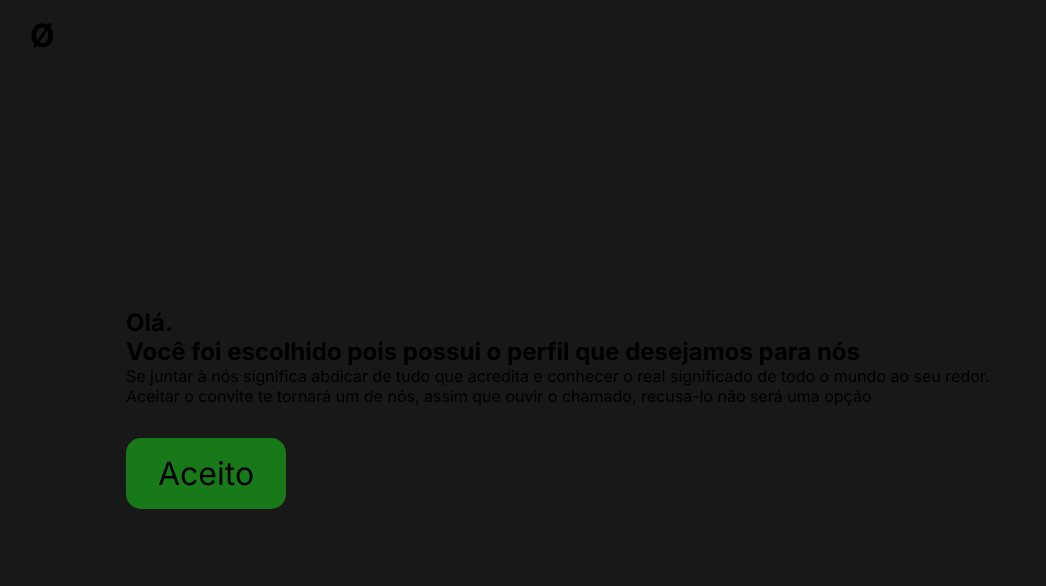
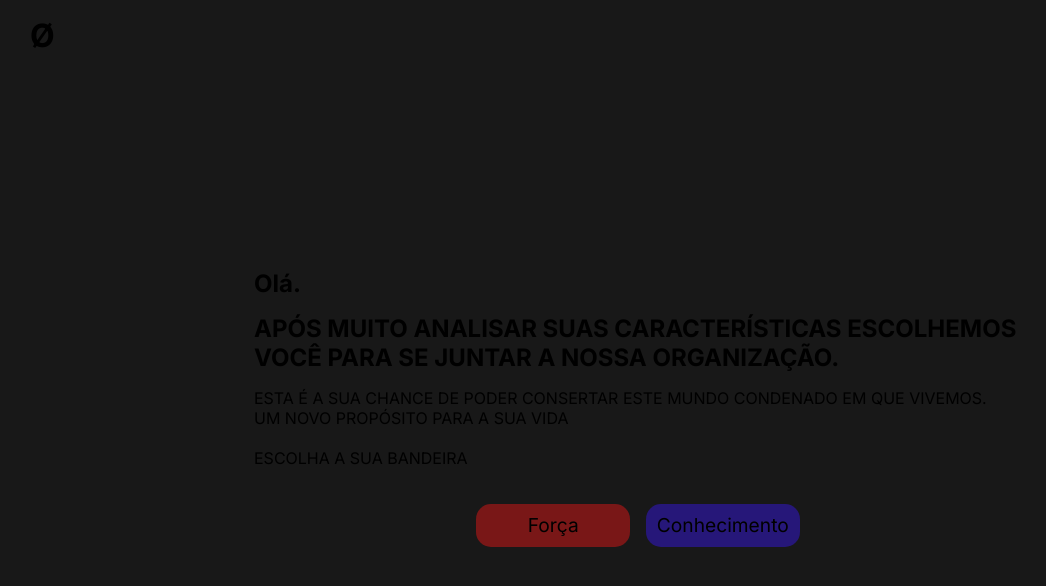
Before and after one commit to brunolbahiense/rpg, a Next.js app: page / in a window 1280 px wide. Shown: the top 586 px of the page, without its empty margins (2-1048 px from the left). Built offline with nearby package versions, Linux system fonts and the light colour scheme.

Commit message:
limpando codigo

```diff
--- a/src/components/Form/form.module.css
+++ b/src/components/Form/form.module.css
@@ -1,18 +1,34 @@
 .section{
     height: 60vh;
-    width: 80vw;
+    width: 60vw;
     border-radius: 15px;
     display: flex;
     align-items: start;
     justify-content: center;
     flex-direction: column;
+    gap: 1em;
 }
 
-.button{
+.button, .button2{
     all: unset;
-    background-color: #177917;
+    background-color: #791717;
     padding: 0.5em 1em;
     border-radius: 15px;
-    font-size: 2em;
+    font-size: 1.2em;
     margin-top: 1em;
+    width: 6em;
+    display: flex;
+    align-items: center;
+    justify-content: center;
 }
+.button2{
+    background-color: #261779;
+}
+
+.escolha{
+    display: flex;
+    align-items: center;
+    justify-content: center;
+    gap: 1em;
+    width: 100%;
+}
--- a/src/components/Form/index.tsx
+++ b/src/components/Form/index.tsx
@@ -5,20 +5,31 @@ export default function Form() {
     return (
       <section className={styles.section}>
         <h1>Olá.</h1>
-        <h2>Você foi escolhido pois possui o perfil que desejamos para nós</h2>
+        <h2>APÓS MUITO ANALISAR SUAS CARACTERÍSTICAS ESCOLHEMOS VOCÊ PARA SE JUNTAR A NOSSA ORGANIZAÇÃO.</h2>
         <p>
-            Se juntar à nós significa abdicar de tudo que acredita e conhecer
-            o real significado de todo o mundo ao seu redor.
-            <br />
-            Aceitar o convite te tornará um de nós, assim que ouvir o chamado, recusa-lo não será uma opção
+          ESTA É A SUA CHANCE DE PODER CONSERTAR ESTE MUNDO CONDENADO EM QUE VIVEMOS.
+          <br />
+          UM NOVO PROPÓSITO PARA A SUA VIDA
+          <br />
+          <br />
+          ESCOLHA A SUA BANDEIRA
         </p>
 
+      <div className={styles.escolha}>
 
-        <Link href='/Nome'>
+        <Link href='/kaiser'>
             <button className={styles.button}>
-                Aceito
+                Força
             </button>
         </Link>
+        <Link href='/angelofthenight'>
+            <button className={styles.button2}>
+                Conhecimento
+            </button>
+        </Link>
+      </div>
+
+
 
       </section>
     )
```
